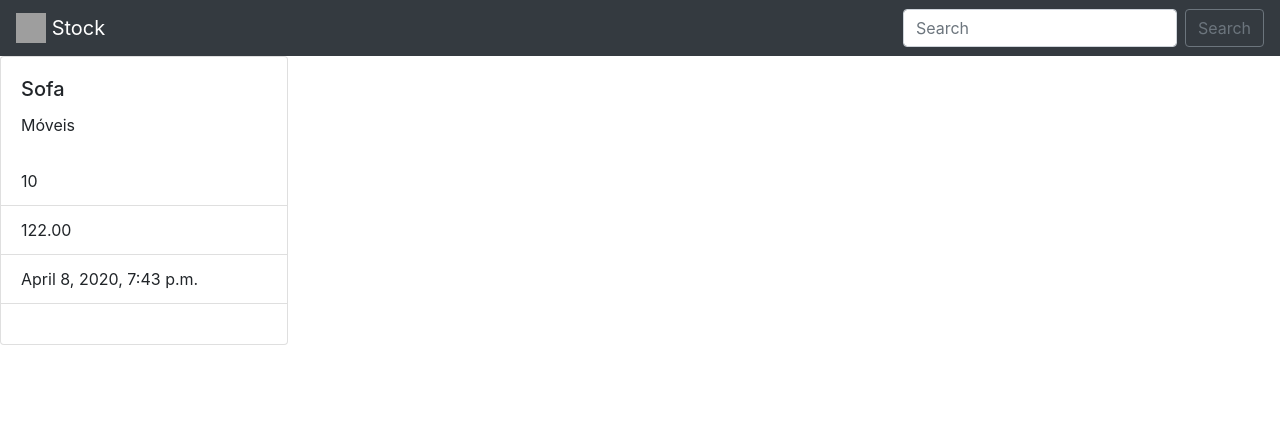
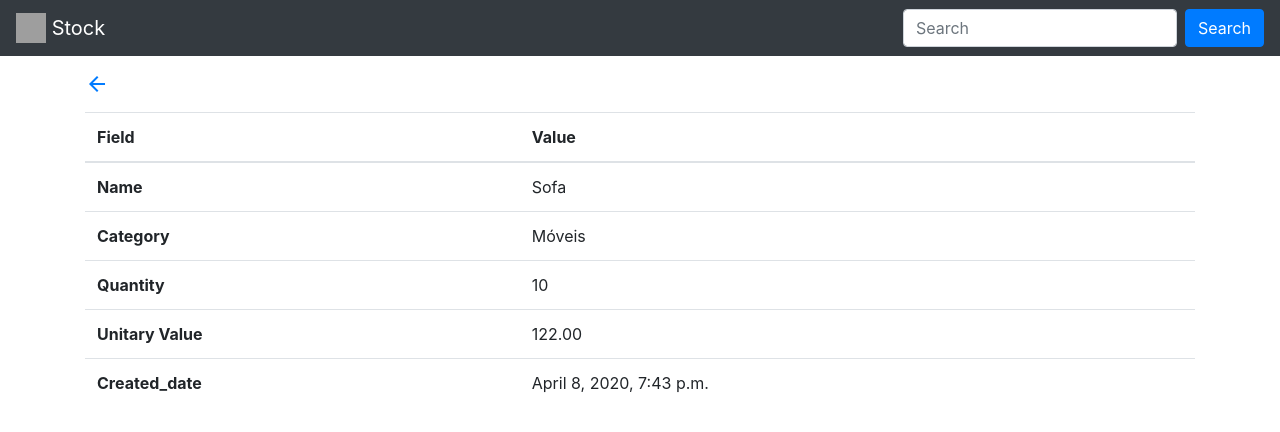
Before and after one commit to rafaeloliverone/stock-control, a Django app: page /stock/1/detail/ in a window 1280 px wide. Shown: the top 432 px of the page. Run offline with Django 3.2, Linux system fonts and the light colour scheme; a user stored in the database is signed in; data comes from the database, SQL or seed files in the repository; both versions use the stored data as it was after the commit; some libraries are stand-ins or nearby versions; grey boxes are pictures that could not be loaded.

Commit message:
search results page and item details

```diff
--- a/stock_control/templates/category/category_add.html
+++ b/stock_control/templates/category/category_add.html
@@ -1,6 +1,6 @@
 {% extends 'stock_control/base.html' %}
 
-{% block title %} Stock Edit {% endblock%}
+{% block title %} Category add {% endblock%}
 
 {% block style %}
     <style>
--- a/stock_control/templates/stock_control/base.html
+++ b/stock_control/templates/stock_control/base.html
@@ -5,11 +5,11 @@
   <!-- Required meta tags -->
   <meta charset="utf-8">
   <meta name="viewport" content="width=device-width, initial-scale=1, shrink-to-fit=no">
+
   <!-- Bootstrap CSS -->
-  <link rel="stylesheet" href="https://stackpath.bootstrapcdn.com/bootstrap/4.4.1/css/bootstrap.min.css"
-    integrity="sha384-Vkoo8x4CGsO3+Hhxv8T/Q5PaXtkKtu6ug5TOeNV6gBiFeWPGFN9MuhOf23Q9Ifjh" crossorigin="anonymous">
+  <link rel="stylesheet" href="https://maxcdn.bootstrapcdn.com/bootstrap/4.0.0/css/bootstrap.min.css" integrity="sha384-Gn5384xqQ1aoWXA+058RXPxPg6fy4IWvTNh0E263XmFcJlSAwiGgFAW/dAiS6JXm" crossorigin="anonymous">
 
-    <title>{% block title %}{% endblock %}</title>
+  <title>{% block title %}{% endblock %}</title>
 
   <link href="https://fonts.googleapis.com/icon?family=Material+Icons" rel="stylesheet">
   {% block style %}
@@ -19,32 +19,25 @@
 <body>
 
   <nav class="navbar navbar-dark bg-dark">
-    <a class="navbar-brand" href="#">
-      <img src="/docs/4.4/assets/brand/bootstrap-solid.svg" width="30" height="30" class="d-inline-block align-top"
-        alt="">
+    <a href="{% url 'stock_list' %}" class="navbar-brand" href="#">
+      <img src="/docs/4.4/assets/brand/bootstrap-solid.svg" width="30" height="30" class="d-inline-block align-top" alt="">
       Stock
     </a>
     <form action="{% url 'search_results' %}" method="GET" class="form-inline my-2 my-lg-0">
       <input name="q" class="form-control mr-sm-2" type="search" placeholder="Search" aria-label="Search">
-      <button class="btn btn-outline-secondary my-2 my-sm-0" type="submit">Search</button>
+      <button class="btn btn-primary my-2 my-sm-0" type="submit">Search</button>
     </form>
   </nav>
-
 
   {% block container %}
 
   {% endblock %}
 
-
-  <script src="https://code.jquery.com/jquery-3.4.1.slim.min.js"
-    integrity="sha384-J6qa4849blE2+poT4WnyKhv5vZF5SrPo0iEjwBvKU7imGFAV0wwj1yYfoRSJoZ+n"
-    crossorigin="anonymous"></script>
-  <script src="https://cdn.jsdelivr.net/npm/popper.js@1.16.0/dist/umd/popper.min.js"
-    integrity="sha384-Q6E9RHvbIyZFJoft+2mJbHaEWldlvI9IOYy5n3zV9zzTtmI3UksdQRVvoxMfooAo"
-    crossorigin="anonymous"></script>
-  <script src="https://stackpath.bootstrapcdn.com/bootstrap/4.4.1/js/bootstrap.min.js"
-    integrity="sha384-wfSDF2E50Y2D1uUdj0O3uMBJnjuUD4Ih7YwaYd1iqfktj0Uod8GCExl3Og8ifwB6"
-    crossorigin="anonymous"></script>
+  <!-- Optional JavaScript -->
+  <!-- jQuery first, then Popper.js, then Bootstrap JS -->
+  <script src="https://code.jquery.com/jquery-3.4.1.slim.min.js" integrity="sha384-J6qa4849blE2+poT4WnyKhv5vZF5SrPo0iEjwBvKU7imGFAV0wwj1yYfoRSJoZ+n" crossorigin="anonymous"></script>
+  <script src="https://cdn.jsdelivr.net/npm/popper.js@1.16.0/dist/umd/popper.min.js" integrity="sha384-Q6E9RHvbIyZFJoft+2mJbHaEWldlvI9IOYy5n3zV9zzTtmI3UksdQRVvoxMfooAo" crossorigin="anonymous"></script>
+  <script src="https://stackpath.bootstrapcdn.com/bootstrap/4.4.1/js/bootstrap.min.js" integrity="sha384-wfSDF2E50Y2D1uUdj0O3uMBJnjuUD4Ih7YwaYd1iqfktj0Uod8GCExl3Og8ifwB6" crossorigin="anonymous"></script>
 </body>
 
 </html>
--- a/stock_control/templates/stock_control/stock_detail.html
+++ b/stock_control/templates/stock_control/stock_detail.html
@@ -3,21 +3,42 @@
 {% block title %} Stock Detail {% endblock%}
 
 {% block container %}
-
-  <div class="card" style="width: 18rem;">
-    <div class="card-body">
-      <h5 class="card-title">{{ stock.name }}</h5>
-      <p class="card-text">{{ stock.category }}</p>
-    </div>
-    <ul class="list-group list-group-flush">
-      <li class="list-group-item">{{ stock.quantity }}</li>
-      <li class="list-group-item">{{ stock.unitary_value }}</li>
-      <li class="list-group-item">{{ stock.created_date }}</li>
-    </ul>
-    <div class="card-body">
-      <!-- <a href="#" class="card-link">Card link</a>
-              <a href="#" class="card-link">Another link</a> -->
-    </div>
-  </div>
+<div class="container">
+  <a href="{% url 'stock_list' %}">
+    <span class="material-icons mt-3 mb-3">
+      arrow_back
+    </span>
+  </a>
+  <table class="table">
+    <thead>
+      <tr>
+        <th scope="col">Field</th>
+        <th scope="col">Value</th>
+      </tr>
+    </thead>
+    <tbody>
+      <tr>
+        <th scope="row">Name</th>
+        <td>{{ stock.name }}</td>
+      </tr>
+      <tr>
+        <th scope="row">Category</th>
+        <td>{{ stock.category }}</td>
+      </tr>
+      <tr>
+        <th scope="row">Quantity</th>
+        <td>{{ stock.quantity }}</td>
+      </tr>
+      <tr>
+        <th scope="row">Unitary Value</th>
+        <td>{{ stock.unitary_value }}</td>
+      </tr>
+      <tr>
+        <th scope="row">Created_date</th>
+        <td>{{ stock.created_date }}</td>
+      </tr>
+    </tbody>
+  </table>
+</div>
 
 {% endblock %}
--- a/stock_control/templates/stock_control/stock_edit.html
+++ b/stock_control/templates/stock_control/stock_edit.html
@@ -17,7 +17,6 @@
 {% load crispy_forms_tags %}
 
   <div class="container">
-
     <div class="row">
       <div class="col-3">
       </div>
@@ -33,6 +32,6 @@
       <div class="col-3">
       </div>
     </div>
+  </div>
 
-</div>
 {% endblock %}
--- a/stock_control/urls.py
+++ b/stock_control/urls.py
@@ -10,6 +10,6 @@ urlpatterns = [
     path('stock/<int:pk>/edit/', StockUpdate.as_view(), name='stock_edit'),
     path('stock/<int:stock_id>/delete/', views.stock_delete, name='stock_delete'),
 
+    path('category/new/', views.category_add, name='category_add'),
     path('search/', SearchResultsView.as_view(), name='search_results'),
-    path('category/new/', views.category_add, name='category_add'),
 ]
--- a/stock_control/views.py
+++ b/stock_control/views.py
@@ -1,8 +1,9 @@
 from django.contrib.auth.decorators import login_required
-from django.core.paginator import Paginator
+from django.http import HttpResponse, HttpResponseNotFound
 from django.shortcuts import render, get_object_or_404
 from django.shortcuts import redirect
-from django.http import HttpResponse, HttpResponseNotFound
+from django.core.paginator import Paginator
+
 from django.views.generic.list import ListView
 from django.views.generic.edit import UpdateView
 from django.urls import reverse_lazy
@@ -18,16 +19,17 @@ class SearchResultsView(ListView):
     model = Stock
     template_name = 'stock_control/search_results.html'
 
-    def get_queryset(self): # new
+    def get_queryset(self):  # new
         query = self.request.GET.get('q')
         object_list = Stock.objects.filter(
             name__contains=query
         )
         return object_list
 
+
 def stock_list(request):
     stock = Stock.objects.all()
-    all_stock = Paginator(stock, 2)
+    all_stock = Paginator(stock, 3)
 
     page_number = request.GET.get('page')
     page_obj = all_stock.get_page(page_number)
@@ -35,6 +37,7 @@ def stock_list(request):
         'all_stock': page_obj,
         'range_pages': range(1, page_obj.paginator.num_pages+1)
     })
+
 
 @login_required
 def stock_create(request):
@@ -52,12 +55,13 @@ def stock_create(request):
 
 @login_required
 def stock_detail(request, stock_id):
-    stock = get_object_or_404(Stock ,id=stock_id)
+    stock = get_object_or_404(Stock, id=stock_id)
     return render(
         request,
         'stock_control/stock_detail.html',
         {'stock': stock}
     )
+
 
 @method_decorator(login_required, name='dispatch')
 class StockUpdate(UpdateView):
@@ -67,8 +71,8 @@ class StockUpdate(UpdateView):
     success_url = reverse_lazy('stock_list')
 
 
+@login_required
 def stock_delete(request, stock_id):
-
     try:
         query = Stock.objects.get(pk=stock_id)
         query.delete()
@@ -77,6 +81,7 @@ def stock_delete(request, stock_id):
         return HttpResponseNotFound()
 
 
+@login_required
 def category_add(request):
     if request.method == "POST":
         form = CategoryForm(request.POST)
```
Also changed, not shown: stock_control/templates/stock_control/search_results.html (+58 -8 lines), stock_control/templates/stock_control/stock_create.html (+0 -18 lines), stock_control/templates/stock_control/stock_list.html (+16 -5 lines), db.sqlite3. Lines whose indentation alone changed are shown as unchanged.
